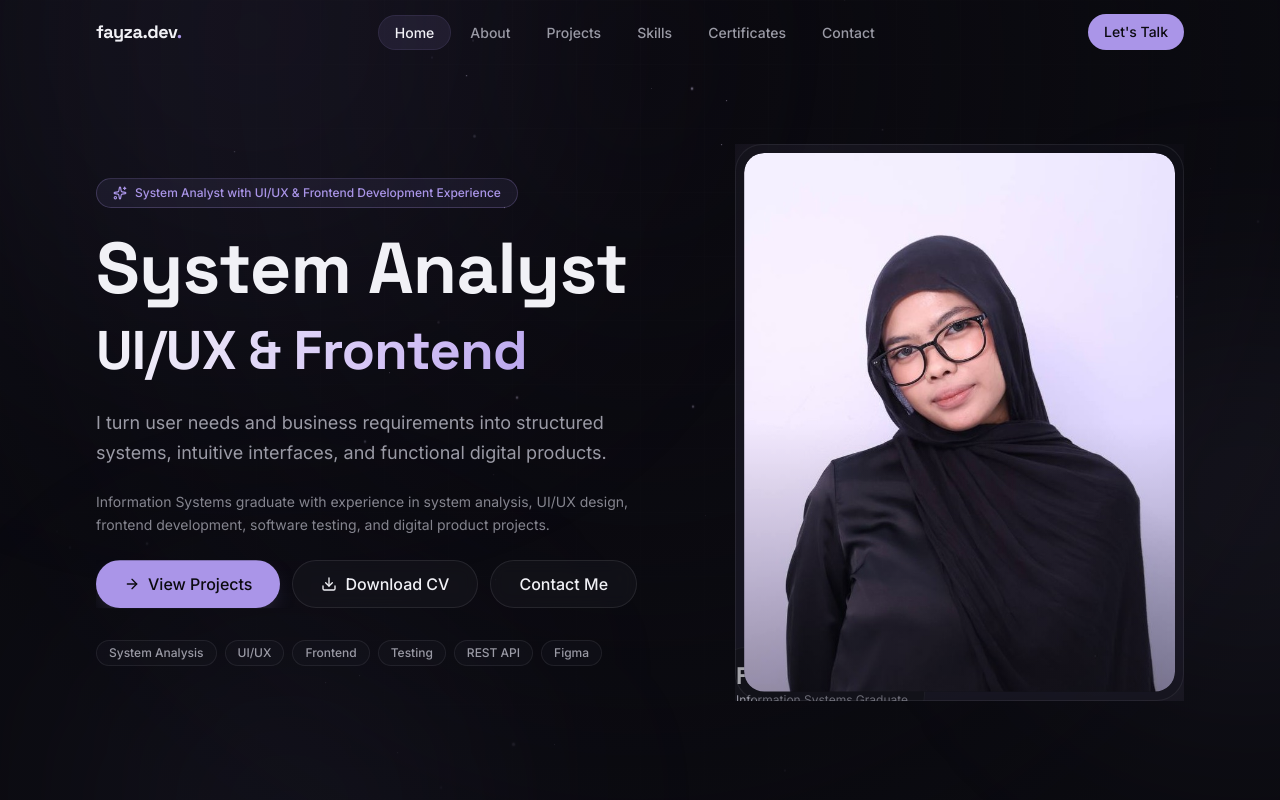
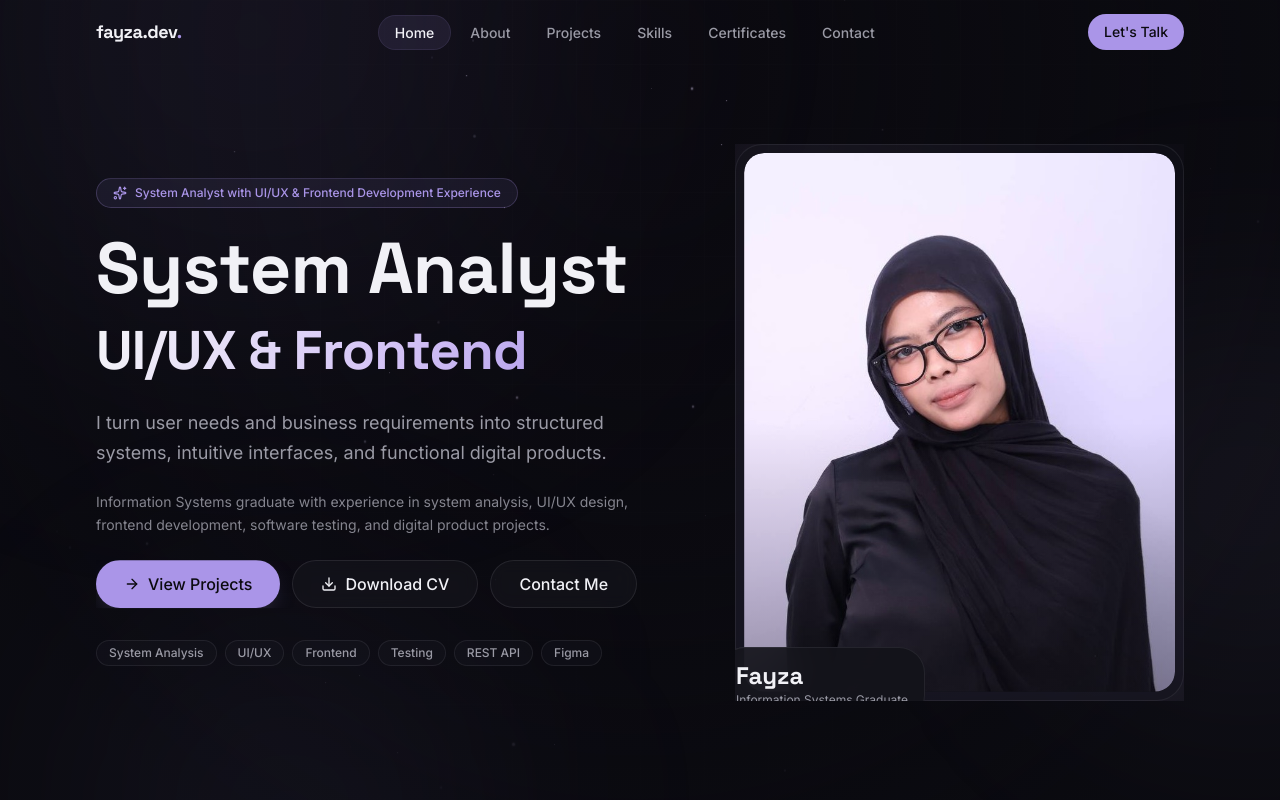
Before and after one commit to byeonipai/portofoliofayza, a Next.js app in the folder fayza-portfolio-cloudflare-final/: page / in a window 1280 px wide. Shown: the top 800 px of the page. Built offline with nearby package versions, Linux system fonts and the light colour scheme.

Commit message:
Remove portrait-only stars and preserve hero label stacking

```diff
--- a/fayza-portfolio-cloudflare-final/components/sections/hero.tsx
+++ b/fayza-portfolio-cloudflare-final/components/sections/hero.tsx
@@ -2,7 +2,6 @@ import Image from "next/image"
 import { ArrowRight, Download, Sparkles } from "lucide-react"
 import { CtaButton } from "@/components/cta-button"
 import { Reveal } from "@/components/reveal"
-import { StarsBackground } from "@/components/stars-background"
 import { hero, profile } from "@/lib/content"
 
 const ctaIcon = (label: string) => {
@@ -102,8 +101,7 @@ export function Hero() {
         </div>
 
         <Reveal delay={240} variant="scale" className="mx-auto w-full max-w-xs sm:max-w-sm lg:max-w-none">
-          <div className="relative isolate">
-            <StarsBackground className="pointer-events-auto" speed={42} factor={0.045} />
+          <div className="relative">
             <div
               className="ambient-drift absolute -inset-4 rounded-[2rem] bg-gradient-to-tr from-primary/18 via-accent/10 to-transparent blur-2xl"
               aria-hidden
@@ -121,7 +119,7 @@ export function Hero() {
                 <div className="absolute inset-0 bg-gradient-to-t from-background/35 via-transparent to-transparent" aria-hidden />
               </div>
             </div>
-            <div className="float-soft absolute -bottom-5 -left-4 hidden rounded-2xl border border-border/80 bg-card/90 px-4 py-3 shadow-xl backdrop-blur-xl sm:block">
+            <div className="float-soft absolute -bottom-5 -left-4 z-20 hidden rounded-2xl border border-border/80 bg-card/90 px-4 py-3 shadow-xl backdrop-blur-xl sm:block">
               <p className="font-display text-2xl font-bold text-foreground">
                 {profile.name.split(" ")[0]}
               </p>
```
